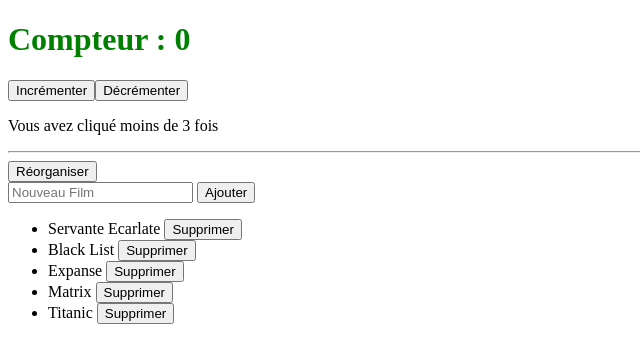
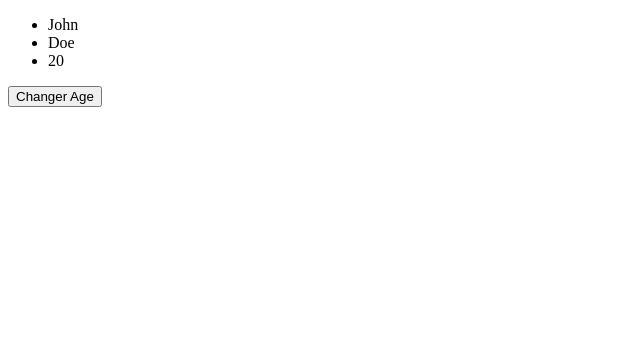
Before and after one commit to hyna42/vue-tuto-grafikart, a Vue app: page / in a window 1280 px wide. Shown: the top 362 px of the page, without its empty margins (0-640 px from the left). Built offline with nearby package versions, Linux system fonts and the light colour scheme.

Commit message:
modifier directement une propriete .value.proriete = ???

```diff
--- a/src/App.vue
+++ b/src/App.vue
@@ -1,77 +1,26 @@
 <template>
-  <!-- valeur interpréte d'un attribut -->
-  <h1 :id="`p-${count}`" :style="{ color: count > 5 ? 'red' : 'green' }">
-    Compteur : {{ count }}
-  </h1>
-  <button @click="incrementer">Incrémenter</button>
-  <button @click="decrementer">Décrémenter</button>
-
-  <div v-if="count > 3">
-    <p>Vous avez cliqué plus 3 fois</p>
-  </div>
-
-  <div v-else="count > 3">
-    <p>Vous avez cliqué moins de 3 fois</p>
-  </div>
-
-  <hr />
-  <button @click="sortMovies">Réorganiser</button>
-  <form action="" @submit.prevent="addMovie">
-    <input type="text" placeholder="Nouveau Film" v-model="movieName" />
-    {{ movieName }}
-    <button>Ajouter</button>
-  </form>
-  <!-- afficher liste des films -->
   <ul>
-    <li v-for="movie in movies" :key="movie">
-      {{ movie }}
-      <button @click="deleteMovie(movie)">Supprimer</button>
-    </li>
+    <li>{{ person.firstname }}</li>
+    <li>{{ person.lastname }}</li>
+    <li>{{ person.age }}</li>
   </ul>
+  <button @click.prevent="randomAge">Changer Age</button>
 </template>
 
 <script setup>
 import { ref } from "vue";
-const count = ref(0);
-const incrementer = () => {
-  console.log("count", count);
-  count.value++;
-};
+const person = ref({
+  firstname: "John",
+  lastname: "Doe",
+  age: 20,
+});
 
-const decrementer = (e) => {
-  console.log("e", e);
-  count.value--;
-};
+const randomAge = () => {
+  // person.value = {
+  //   ...person.value,
+  //   age: Math.round(Math.random() * 100),
+  // };
 
-//films
-const movies = ref([
-  "Servante Ecarlate",
-  "Black List",
-  "Expanse",
-  "Matrix",
-  "Titanic",
-]);
-
-const deleteMovie = (movie) => {
-  movies.value = movies.value.filter((m) => m != movie);
-};
-
-//trier les films
-const sortMovies = () => {
-  movies.value.sort((a, b) => (a > b ? 1 : -1));
-};
-
-//add new moovie
-const movieName = ref("");
-const addMovie = () => {
-  // e.preventDefault()
-  movies.value.push(movieName.value);
-  movieName.value = "";
+  person.value.age = Math.round(Math.random() * 100);
 };
 </script>
-
-<style>
-/* h1 {
-  color: red;
-} */
-</style>
```
